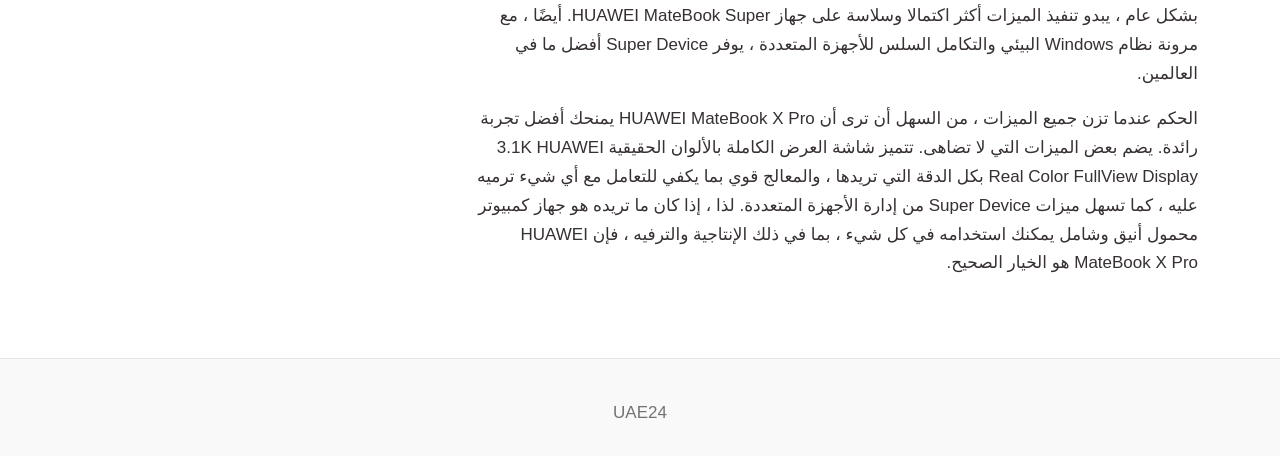
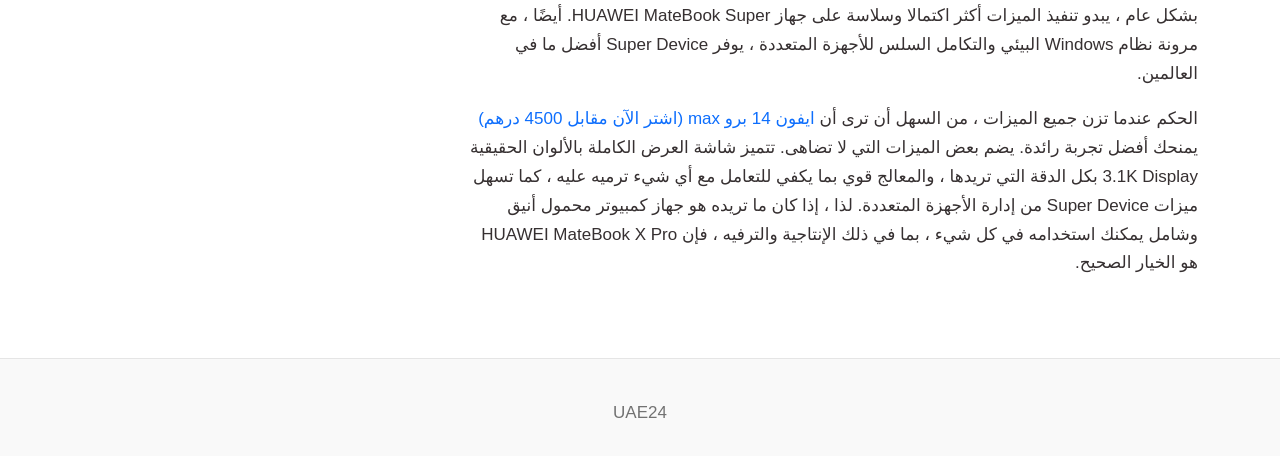
Before and after one commit to MohGumaa/keywords, a plain HTML site: page bottom-sheet-ar.html in a window 1280 px wide. Shown: the part 4336-4792 px from the top of the page. Drawn offline with nearby package versions, Linux system fonts and the light colour scheme.

```diff
--- a/bottom-sheet-ar.html
+++ b/bottom-sheet-ar.html
@@ -265,15 +265,14 @@
             MateBook Super. أيضًا ، مع مرونة نظام Windows البيئي والتكامل السلس
             للأجهزة المتعددة ، يوفر Super Device أفضل ما في العالمين.
           </p>
-          <p>
-            الحكم عندما تزن جميع الميزات ، من السهل أن ترى أن HUAWEI MateBook X
-            Pro يمنحك أفضل تجربة رائدة. يضم بعض الميزات التي لا تضاهى. تتميز
-            شاشة العرض الكاملة بالألوان الحقيقية 3.1K HUAWEI Real Color FullView
-            Display بكل الدقة التي تريدها ، والمعالج قوي بما يكفي للتعامل مع أي
-            شيء ترميه عليه ، كما تسهل ميزات Super Device من إدارة الأجهزة
-            المتعددة. لذا ، إذا كان ما تريده هو جهاز كمبيوتر محمول أنيق وشامل
-            يمكنك استخدامه في كل شيء ، بما في ذلك الإنتاجية والترفيه ، فإن
-            HUAWEI MateBook X Pro هو الخيار الصحيح.
+          <p id="slide-6">
+            الحكم عندما تزن جميع الميزات ، من السهل أن ترى أن ايفون 14 برو max
+            يمنحك أفضل تجربة رائدة. يضم بعض الميزات التي لا تضاهى. تتميز شاشة
+            العرض الكاملة بالألوان الحقيقية 3.1K Display بكل الدقة التي تريدها ،
+            والمعالج قوي بما يكفي للتعامل مع أي شيء ترميه عليه ، كما تسهل ميزات
+            Super Device من إدارة الأجهزة المتعددة. لذا ، إذا كان ما تريده هو
+            جهاز كمبيوتر محمول أنيق وشامل يمكنك استخدامه في كل شيء ، بما في ذلك
+            الإنتاجية والترفيه ، فإن HUAWEI MateBook X Pro هو الخيار الصحيح.
           </p>
         </div>
 
@@ -514,6 +513,11 @@
             "المبرد الذكي هو مكيف هواء شخصي صغير وصديق للبيئة يبقيك مرتاحا داخل البيت أو في الخارج",
           pic: "img/arctic-air.jpg",
         },
+        text: {
+          title:
+            "أبل أيفون 14 برو ماكس 256 جيجابايت أسود فلكي - إصدار الشرق الأوسط",
+          pic: "img/Iphone14.png",
+        },
       };
 
       const SVGICON = `<svg width="723" height="588" viewBox="0 0 723 588" fill="none" class="svg-size" xmlns="http://www.w3.org/2000/svg">
@@ -542,12 +546,14 @@
       const keywordThree = "المبرد الذكي ARCTIC AIR";
       const keywordFour = "هواوي برو";
       const keywordFive = "الة بريفيل باريستا";
+      const keywordSix = "ايفون 14 برو max";
 
       const paragraphOne = document.getElementById("slide-1");
       const paragraphTwo = document.getElementById("slide-2");
       const paragraphThree = document.getElementById("slide-3");
       const paragraphFour = document.getElementById("slide-4");
       const paragraphFive = document.getElementById("slide-5");
+      const paragraphSix = document.getElementById("slide-6");
 
       // Cart
       const modifiedParagraphOne = paragraphOne.innerHTML.replace(
@@ -597,11 +603,20 @@
         </span>`
       );
 
+      const modifiedParagraphSix = paragraphSix.innerHTML.replace(
+        new RegExp(keywordSix, "gi"),
+        `<span class="slide-button text-link" id="text">
+          <span>$&</span>
+          <span>(اشتر الآن مقابل 4500 درهم)</span>
+        </span>`
+      );
+
       paragraphOne.innerHTML = modifiedParagraphOne;
       paragraphTwo.innerHTML = modifiedParagraphTwo;
       paragraphThree.innerHTML = modifiedParagraphThree;
       paragraphFour.innerHTML = modifiedParagraphPlus;
       paragraphFive.innerHTML = modifiedParagraphFive;
+      paragraphSix.innerHTML = modifiedParagraphSix;
 
       // Select DOM elements
       const showModalBtns = document.querySelectorAll(".slide-button");
```
